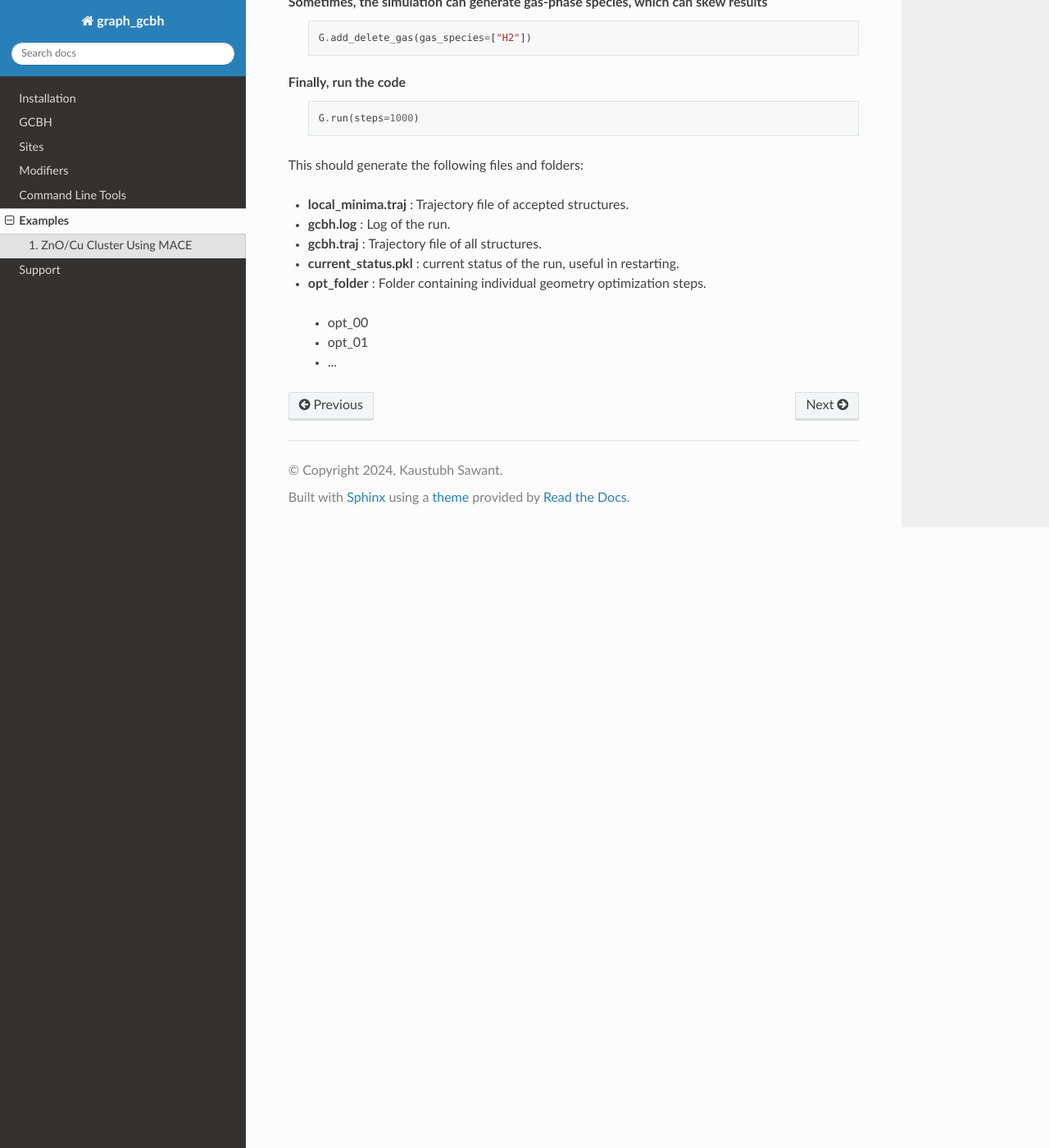
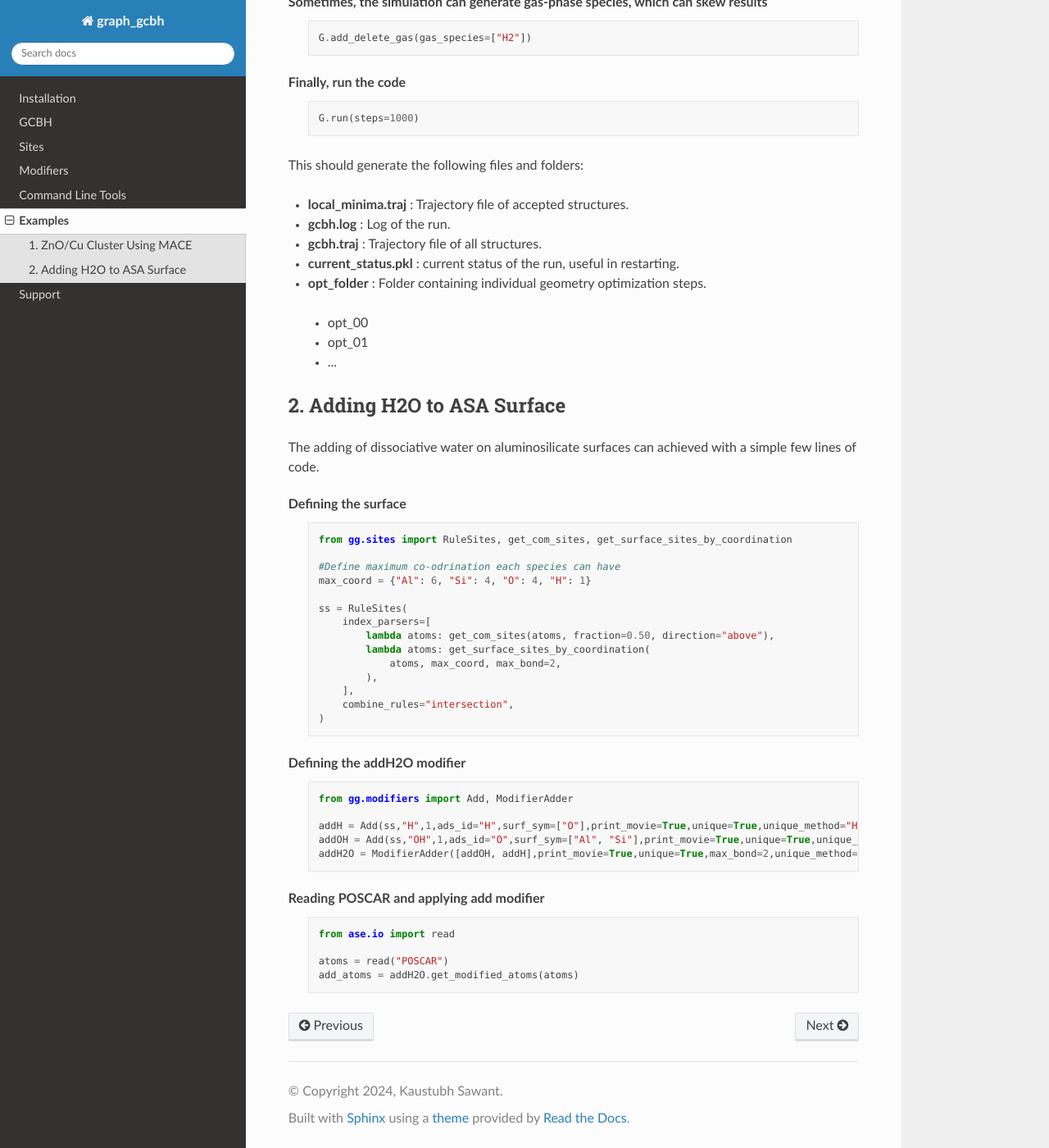
Before and after one commit to kkjsawantucla/gg, a Sphinx documentation site: the page built from docs/source/examples.rst, in a window 1280 px wide and 1400 px high, scrolled down 1997 px. Shown: the whole window at 82% size. Built offline with Sphinx 7.4.7 and the Read the Docs theme 3.1.0, drawn with Linux system fonts in a browser that asks for light colours.

Commit message:
Update examples.rst

```diff
--- a/docs/source/examples.rst
+++ b/docs/source/examples.rst
@@ -126,3 +126,44 @@ This should generate the following files and folders:
  - opt_00
  - opt_01
  - ...
+
+
+2. Adding H2O to ASA Surface
+-----------------------------
+
+The adding of dissociative water on aluminosilicate surfaces can achieved with a simple few lines of code.
+
+Defining the surface
+    .. code-block:: python
+
+        from gg.sites import RuleSites, get_com_sites, get_surface_sites_by_coordination
+
+        #Define maximum co-odrination each species can have
+        max_coord = {"Al": 6, "Si": 4, "O": 4, "H": 1}
+
+        ss = RuleSites(
+            index_parsers=[
+                lambda atoms: get_com_sites(atoms, fraction=0.50, direction="above"),
+                lambda atoms: get_surface_sites_by_coordination(
+                    atoms, max_coord, max_bond=2,
+                ),
+            ],
+            combine_rules="intersection",
+        )
+
+Defining the addH2O modifier
+    .. code-block:: python
+
+        from gg.modifiers import Add, ModifierAdder
+
+        addH = Add(ss,"H",1,ads_id="H",surf_sym=["O"],print_movie=True,unique=True,unique_method="H")
+        addOH = Add(ss,"OH",1,ads_id="O",surf_sym=["Al", "Si"],print_movie=True,unique=True,unique_method="H")
+        addH2O = ModifierAdder([addOH, addH],print_movie=True,unique=True,max_bond=2,unique_method="H")
+
+Reading POSCAR and applying add modifier
+    .. code-block:: python
+
+        from ase.io import read
+
+        atoms = read("POSCAR")
+        add_atoms = addH2O.get_modified_atoms(atoms)
```
